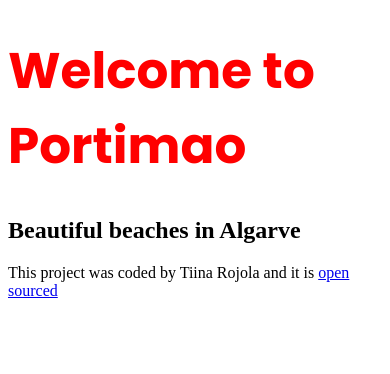
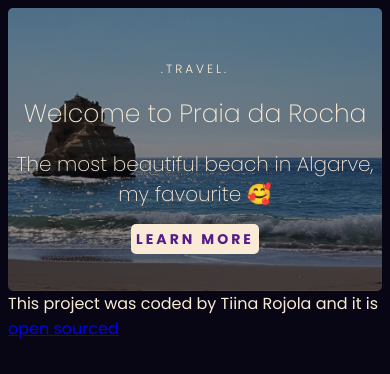
Before and after one commit to TZR71/Travel-Portimao, a plain HTML site: page index.html in a window 390 px wide. Drawn offline with Linux system fonts and the light colour scheme.

Commit message:
Added header image, crated header, added cxx, made header more mobile friendly

```diff
--- a/index.html
+++ b/index.html
@@ -10,9 +10,22 @@
     <title>Document</title>
 </head>
 <body>
-    <h1>Welcome to Portimao</h1>
-    <h2>Beautiful beaches in Algarve</h2>
+   <div class="container">
+    <header>
+        <h3>.TRAVEL.</h3>
+    <h1>Welcome to Praia da Rocha</h1>
+    <h2>The most beautiful beach in Algarve, my favourite 🥰</h2>
+    <a href="">Learn more</a>
+    </header>
+
+
+
+
+
+
 
     <footer>This project was coded by Tiina Rojola and it is <a href="https://github.com/TZR71/Travel-Portimao" target="_blank">open sourced</a></footer>
+
+</div>
 </body>
 </html>
--- a/src/styles.css
+++ b/src/styles.css
@@ -1,5 +1,80 @@
-h1{
-    font-family: "Poppins";
-    font-size:50px;
-    color: red;
+:root{
+   --color:antiquewhite;
+   --border-radius: 5px;
 }
+body{
+    font-family: "poppins";
+    background-color: rgb(8, 6, 20);
+    color:antiquewhite
+}
+
+
+.container{
+    max-width: 1400px;
+    margin: 0 auto;
+
+
+}
+
+
+
+header {
+  margin: 0 auto;
+  background-image: linear-gradient(rgba(0, 0, 0, 0.4), rgba(0, 0, 0, 0.5)),
+    url("../images/header.jpg") ;
+  padding: 60px;
+  text-align: center;
+  background-size: cover;
+  background-position: center;
+  background-repeat: no-repeat;
+  color: var(--color);
+  border-radius:var(--border-radius);
+
+
+
+}
+
+header h1 {
+  font-size: 50px;
+  font-weight: 200;
+  line-height: 1.5;
+}
+
+header h2{
+  font-size: 40px;
+  font-weight: 200;
+  line-height: 1.5;
+}
+header h3{
+  font-size: 24px;
+  font-weight: 300;
+  line-height: 1.5;
+  letter-spacing: 3px;
+
+}
+header a{
+    font-weight: 700;
+    font-size: 14px;
+    line-height: 1,5;
+    text-align: center;
+    letter-spacing: 3px;
+    text-transform: uppercase;
+    background-color:var(--color);
+    text-decoration: none;
+    padding: 5px;
+    border-radius:var(--border-radius);
+}
+@media (max-width:900px){
+    header{
+        padding: 40px 0;
+    }
+    header h1{
+        font-size: 25px;
+    }
+    header h2{
+        font-size: 20px;
+    }
+    header h3{
+        font-size: 12px;
+    }
+}
```
Also changed, not shown: images/header.jpg (added).
